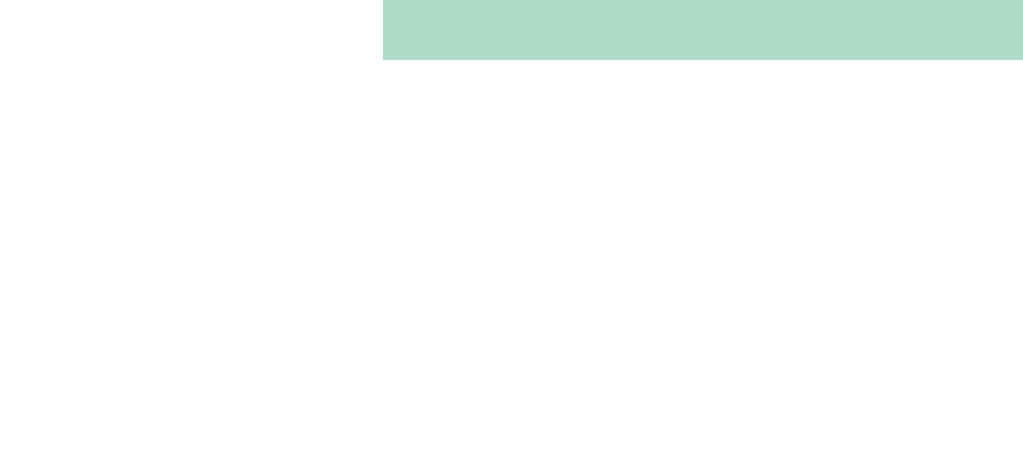
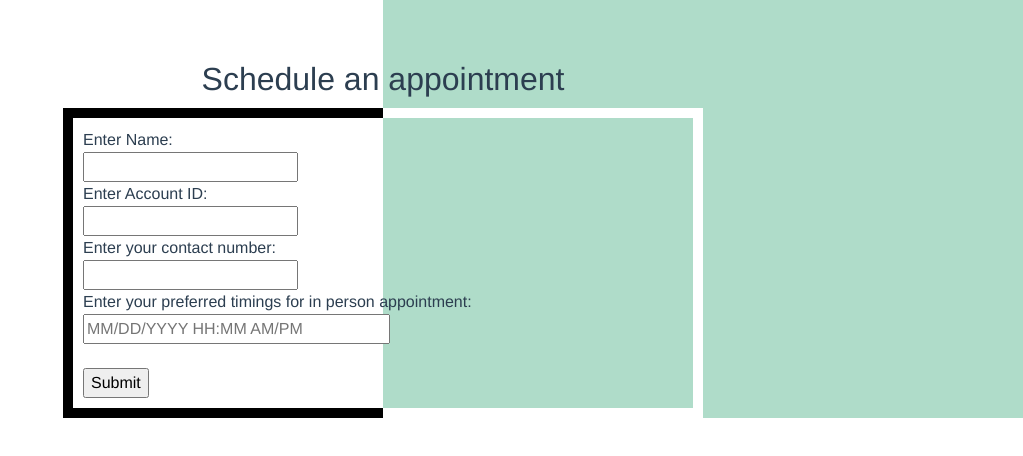
Before and after one commit to abhinav3004/Tier-2, a Vue app: page /schedule in a window 1280 px wide. Shown: the top 456 px of the page, without its empty margins (257-1280 px from the left). Built offline with nearby package versions, Linux system fonts and the light colour scheme.

Commit message:
Added : Static pages for scheduling appointments, modifying contact infomation request

```diff
--- a/src/router.js
+++ b/src/router.js
@@ -1,8 +1,10 @@
 import Vue from 'vue';
 import Router from 'vue-router';
 import Home from './views/Home.vue';
-import Transactionforms from './views/Transactionforms.vue'
+import Transactionforms from './views/Transactionforms.vue';
+import ContactModificationRequest from './views/ContactModificationRequest.vue';
 // import AccountDetails from './views/AccountDetails.vue';
+import ScheduleAppointment from './views/ScheduleAppointment.vue';
 
 Vue.use(Router);
 
@@ -36,6 +38,16 @@ export default new Router({
       component: () => import(/* webpackChunkName: "about" */ './views/ManagerDetails.vue'),
     },
     {
+      path: '/modifycontact',
+      name: 'modifycontact',
+      component: ContactModificationRequest,
+    },
+    {
+      path: '/schedule',
+      name: 'schedule',
+      component: ScheduleAppointment,
+    },
+    {
       path: '/manager',
       name: 'manager',
       component: () => import(/* webpackChunkName: "about" */ './views/Manager.vue'),
--- /dev/null
+++ b/src/views/ContactModificationRequest.vue
@@ -0,0 +1,34 @@
+<template>
+<div>
+      <div>
+        <h2> Modify Contact Information Request </h2>
+    </div>
+    <div>
+        <form style="margin-top: 10px;">
+            <div id="formid">
+                Enter Name:<br>
+                <input type="text" name="name"><br>
+                Enter Account ID:<br>
+                <input type="text" name="accountid"><br>
+                Enter your current contact number: <br>
+                <input type="number" name="oldno"><br>
+                Enter your new contact number: <br>
+                <input type="number" name="newno"><br><br>
+                <input type="submit" value="Submit">
+            </div>
+        </form>
+    </div>
+</div>
+</template>
+<style>
+#formid {
+  font-family: 'Avenir', Helvetica, Arial, sans-serif;
+  -webkit-font-smoothing: antialiased;
+  -moz-osx-font-smoothing: grayscale;
+  align: left ;
+  text-align: left;
+  color: #2c3e50;
+  margin: 10px;
+
+}
+</style>
--- /dev/null
+++ b/src/views/ScheduleAppointment.vue
@@ -0,0 +1,50 @@
+<template>
+<div>
+    <div>
+        <h2> Schedule an appointment </h2>
+    </div>
+    <div id="">
+        <form style="margin-top: 10px;">
+            <div id="innerdiv">
+                Enter Name:<br>
+                <input type="text" name="name"><br>
+                Enter Account ID:<br>
+                <input type="text" name="accountid"><br>
+                Enter your contact number: <br>
+                <input type="number" name="oldno"><br>
+                Enter your preferred timings for in person appointment: <br>
+                <input type="text" placeholder="MM/DD/YYYY HH:MM AM/PM" size="30" name="time"><br><br>
+                <input type="submit" value="Submit">
+            </div>
+        </form>
+    </div>
+</div>
+</template>
+<style>
+#innerdiv {
+  font-family: 'Avenir', Helvetica, Arial, sans-serif;
+  -webkit-font-smoothing: antialiased;
+  -moz-osx-font-smoothing: grayscale;
+  align: left ;
+  text-align: left;
+  color: #2c3e50;
+  margin: 10px;
+
+}
+#outerdiv {
+  font-family: 'Avenir', Helvetica, Arial, sans-serif;
+  -webkit-font-smoothing: antialiased;
+  -moz-osx-font-smoothing: grayscale;
+  align: left ;
+  text-align: left;
+  color: #2c3e50;
+  margin: 10px;
+
+}
+#formid {
+  font-family: 'Avenir', Helvetica, Arial, sans-serif;
+  -webkit-font-smoothing: antialiased;
+  -moz-osx-font-smoothing: grayscale;
+
+}
+</style>
```
